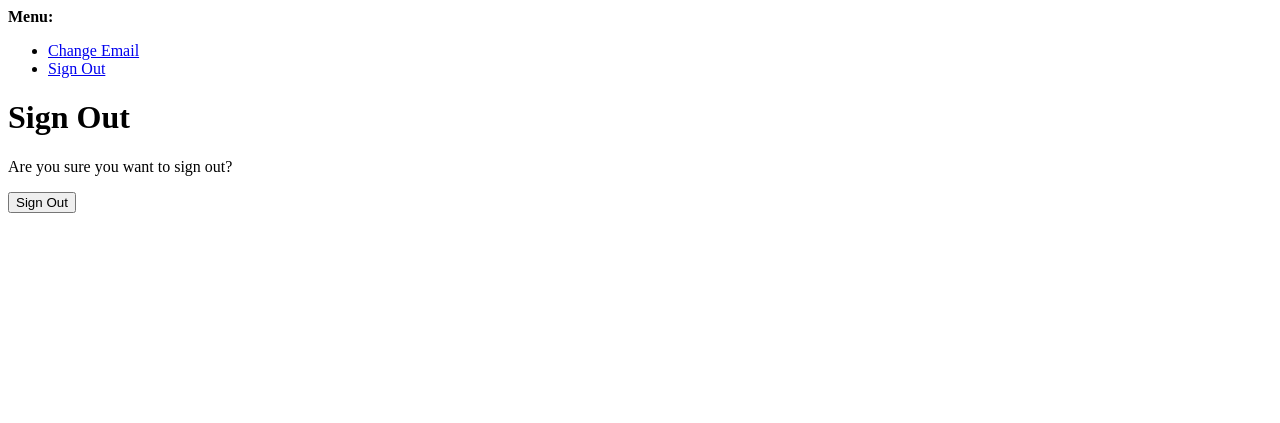
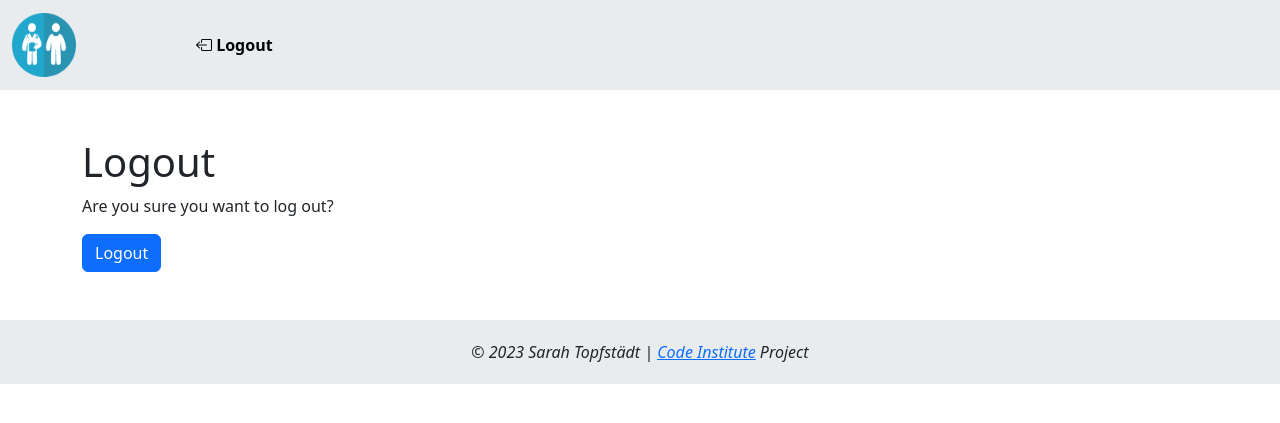
Before and after one commit to puma13992/digial-patient, a Django app: page /accounts/logout/ in a window 1280 px wide. Shown: the top 423 px of the page. Run offline with Django 3.2, Linux system fonts and the light colour scheme; the visitor is signed in with stand-in values (Sample User, id 1).

Commit message:
Style logout.html

```diff
--- a/templates/account/logout.html
+++ b/templates/account/logout.html
@@ -1,21 +1,39 @@
-{% extends "account/base.html" %}
+{% extends "base.html" %}
 
 {% load i18n %}
 
-{% block head_title %}{% trans "Sign Out" %}{% endblock %}
+{% block title %}
+<title>Logout</title>
+{% endblock %}
 
 {% block content %}
-<h1>{% trans "Sign Out" %}</h1>
+<!--Page title-->
+<section class="container py-5">
+  <div class="row">
+    <div class="col">
+        <h1>{% trans "Logout" %}</h1>
+    </div>
+  </div>
 
-<p>{% trans 'Are you sure you want to sign out?' %}</p>
+  <!--Text-->
+  <div class="row">
+    <div class="col">
+      <p>{% trans 'Are you sure you want to log out?' %}</p>
+    </div>
+  </div>
 
+  <!--Form-->
+  <div class="row">
+    <div class="col">
         <form method="post" action="{% url 'account_logout' %}">
         {% csrf_token %}
         {% if redirect_field_value %}
         <input type="hidden" name="{{ redirect_field_name }}" value="{{ redirect_field_value }}"/>
         {% endif %}
-  <button type="submit">{% trans 'Sign Out' %}</button>
+        <button class="btn btn-primary" type="submit">{% trans 'Logout' %}</button>
       </form>
-
+    </div>
+  </div>
+</section>
 
 {% endblock %}
```
Lines whose indentation alone changed are shown as unchanged.
